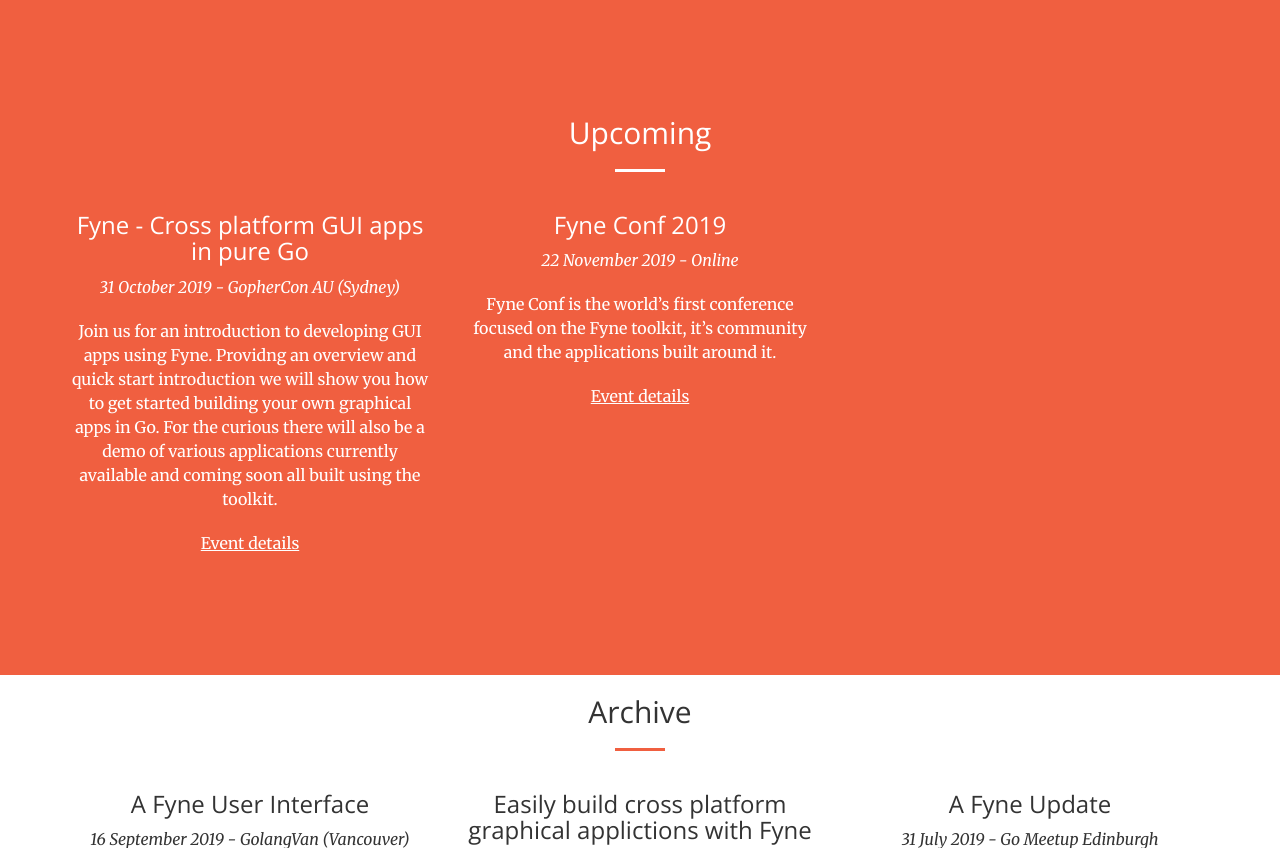
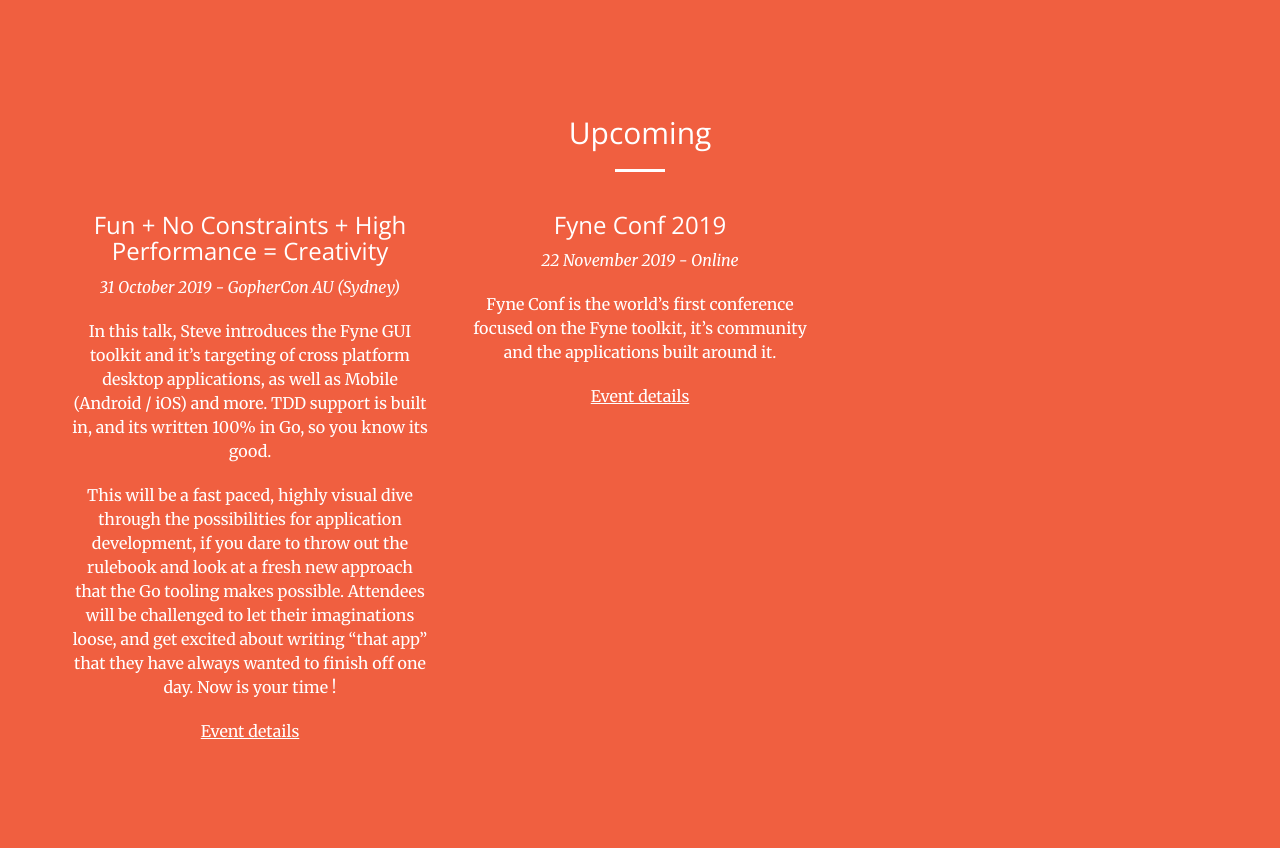
Before and after one commit to fyne-io/fyne-io.github.io, a Jekyll site: the page built from events.md, in a window 1280 px wide and 900 px high, scrolled down 852 px, cut to the strip 52-900 px from the top of the window. Built offline with Jekyll 4.4.1, drawn with Linux system fonts in a browser that asks for light colours.

Commit message:
Update details of Steve's talk

```diff
--- a/events.md
+++ b/events.md
@@ -22,17 +22,21 @@
 
 <div class="col-lg-4 text-center" markdown="1">
 
-### Fyne - Cross platform GUI apps in pure Go
+### Fun + No Constraints + High Performance = Creativity
 
 *31 October 2019 - GopherCon AU (Sydney)*
 
-Join us for an introduction to developing GUI apps using Fyne.
-Providng an overview and quick start introduction we will show you how
-to get started building your own graphical apps in Go.
-For the curious there will also be a demo of various applications
-currently available and coming soon all built using the toolkit.
+In this talk, Steve introduces the Fyne GUI toolkit and it's targeting of cross
+platform desktop applications, as well as Mobile (Android / iOS) and more.
+TDD support is built in, and its written 100% in Go, so you know its good.
 
-[Event details](https://gophercon.com.au/)
+This will be a fast paced, highly visual dive through the possibilities for
+application development, if you dare to throw out the rulebook and look at a
+fresh new approach that the Go tooling makes possible. Attendees will be
+challenged to let their imaginations loose, and get excited about writing
+"that app" that they have always wanted to finish off one day. Now is your time !
+
+[Event details](https://gophercon.com.au/#speakers)
 
 </div>
 
```
